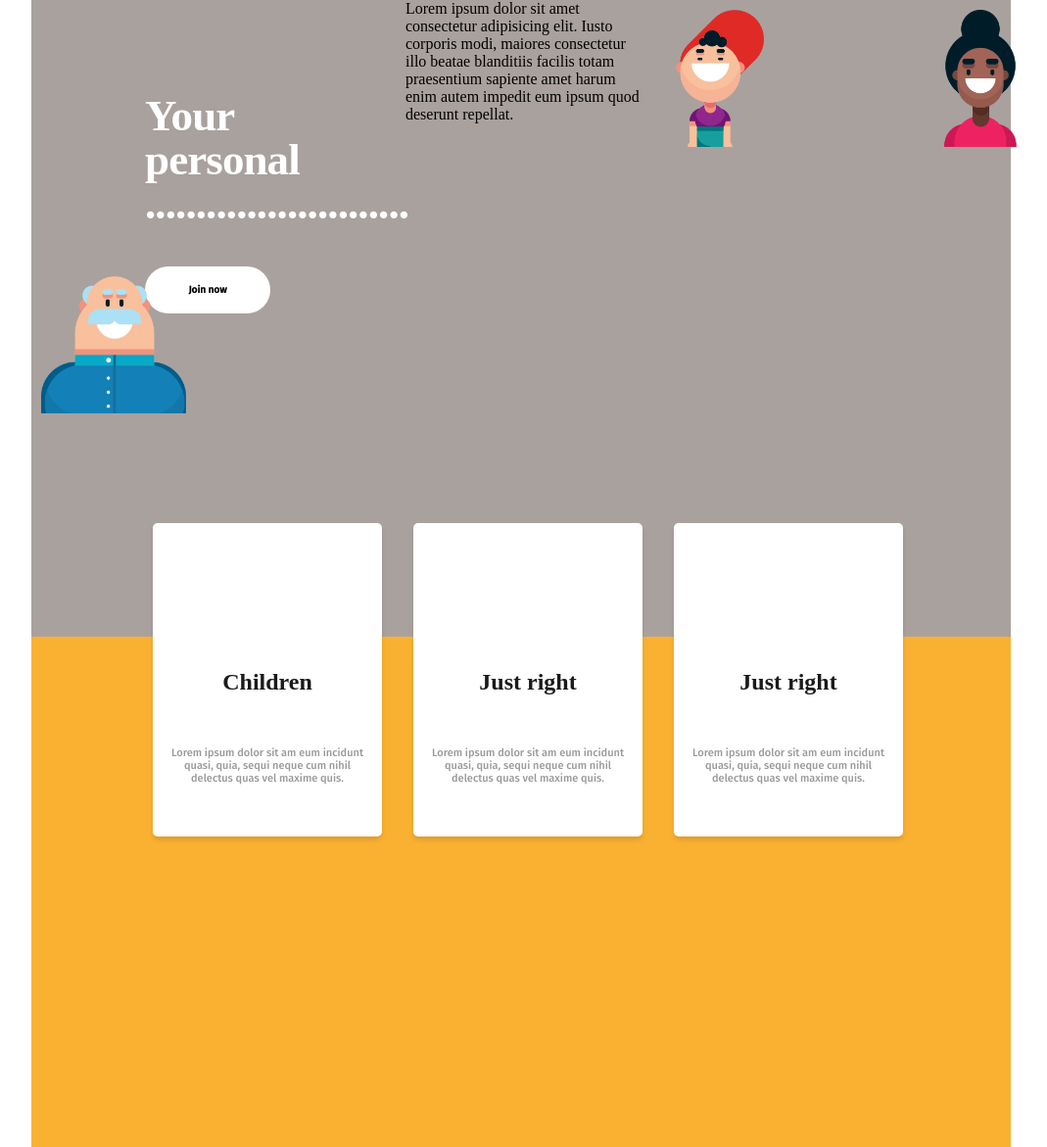
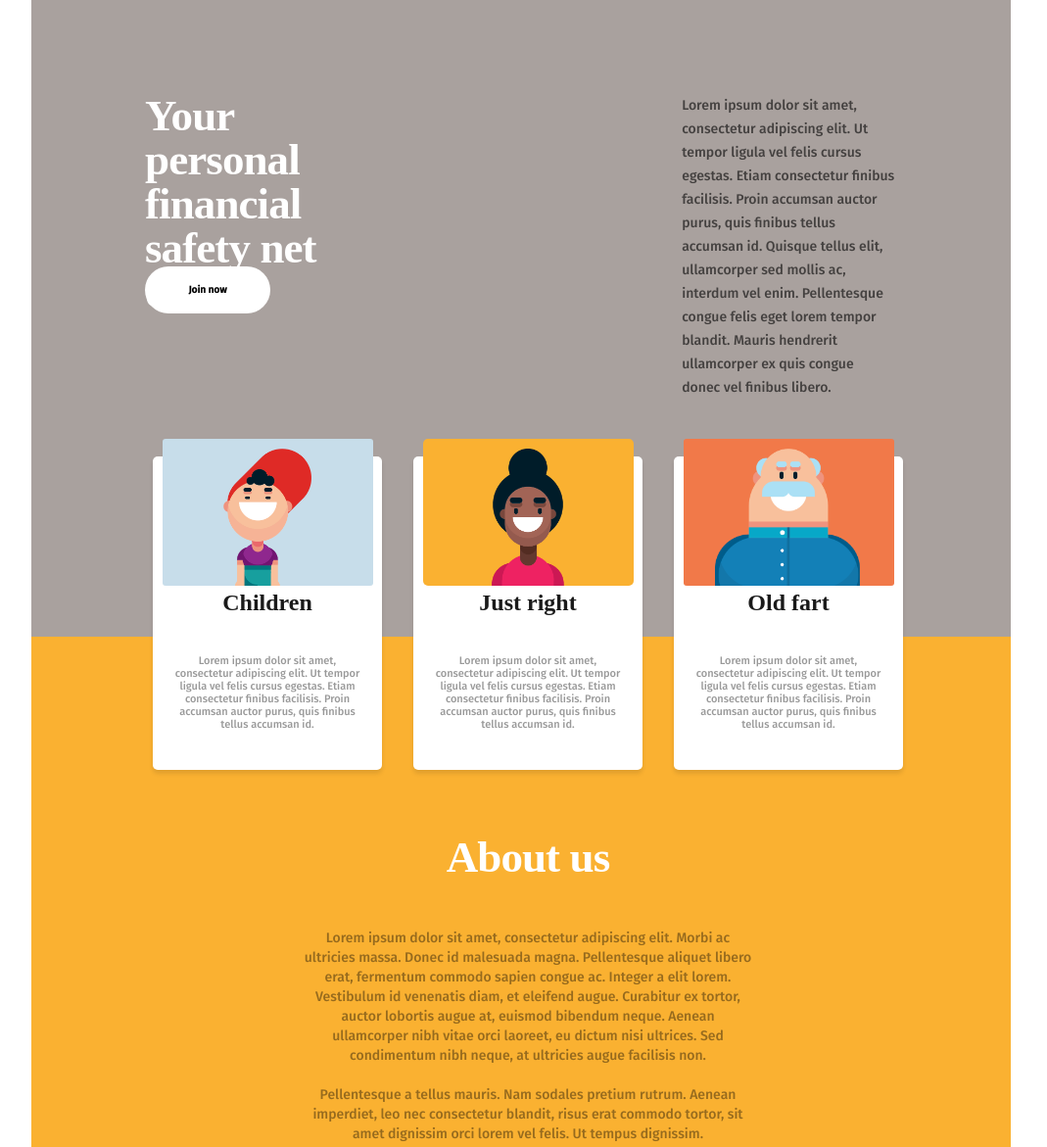
Before and after one commit to Ahmed-a287/Section, a plain HTML site: page index.html in a window 1280 px wide. Shown: the top 1171 px of the page at 98% size, without its empty margins (108-1177 px from the left). Drawn offline with Linux system fonts and the light colour scheme; a web font is replaced by a local one.

Commit message:
Update index.html
Nu jag har lagt flera taggar med class så att text och bild går att styla lättare.

```diff
--- a/index.html
+++ b/index.html
@@ -10,41 +10,57 @@
 <div class="grid-container">
     <!-- article,text och button-->
 
-        <h1> Your personal ..........................</h1>
+        <h1> Your personal financial safety net online.</h1>
 
-        <p>Lorem ipsum dolor sit amet consectetur adipisicing elit. Iusto corporis
-            modi, maiores consectetur illo beatae blanditiis facilis totam praesentium
-            sapiente amet harum enim autem impedit eum ipsum quod deserunt repellat.
+        <p class="first-p">Lorem ipsum dolor sit amet, consectetur adipiscing elit. Ut tempor ligula vel felis cursus egestas.
+            Etiam consectetur finibus facilisis. Proin accumsan auctor purus, quis finibus tellus accumsan id. Quisque tellus elit, ullamcorper sed mollis ac, interdum vel enim. Pellentesque congue felis eget lorem tempor blandit.
+            Mauris hendrerit ullamcorper ex quis congue donec vel finibus libero.
         </p>
         <button> Join now</button>
 
 
 <!--Första kortet-->
-<img class="img-1" src="./child.png" alt="">
-    <div class="card-1">
+<div class="img1-container">
+    <img class="img-1" src="./child.png" alt="">
+</div>
 
+<div class="card-1">
         <h2 class="card1-h">Children</h2>
-        <p class="card1-p">Lorem ipsum dolor sit am eum incidunt quasi, quia,
-            sequi neque cum nihil delectus quas vel maxime quis.</p>
+        <p class="card1-p">Lorem ipsum dolor sit amet, consectetur adipiscing elit. Ut tempor ligula vel felis cursus egestas. Etiam consectetur finibus facilisis. Proin accumsan auctor purus, quis finibus tellus accumsan id. </p>
     </div>
 
 <!--Andra kortet-->
-<img class="img-2" src="./adult.png" alt="" >
+<div class="img2-container">
+    <img class="img-2" src="./adult.png" alt="" >
+</div>
+
     <div class="card-2">
 
         <h2 class="card2-h">Just right</h2>
-        <p class="card2-p">Lorem ipsum dolor sit am eum incidunt quasi, quia,
-            sequi neque cum nihil delectus quas vel maxime quis.</p>
+        <p class="card2-p">Lorem ipsum dolor sit amet, consectetur adipiscing elit. Ut tempor ligula vel felis cursus egestas. Etiam consectetur finibus facilisis. Proin accumsan auctor purus, quis finibus tellus accumsan id.</p>
     </div>
 
     <!--Tredje kortet-->
+<div class="img3-container">
     <img class="img-3" src="./old.png" alt="">
+</div>
     <div class="card-3">
 
-        <h2 class="card3-h">Just right</h2>
-        <p class="card3-p">Lorem ipsum dolor sit am eum incidunt quasi, quia,
-            sequi neque cum nihil delectus quas vel maxime quis.</p>
+        <h2 class="card3-h">Old fart</h2>
+        <p class="card3-p">Lorem ipsum dolor sit amet, consectetur adipiscing elit. Ut tempor ligula vel felis cursus egestas. Etiam consectetur finibus facilisis. Proin accumsan auctor purus, quis finibus tellus accumsan id.</p>
     </div>
+
+<div class="second-title">
+        <h2 class="second-h">About us</h2>
+</div>
+
+<div class="second-text">
+        <p class="second-p">Lorem ipsum dolor sit amet, consectetur adipiscing elit. Morbi ac ultricies massa. Donec id malesuada magna. Pellentesque aliquet libero erat, fermentum commodo sapien congue ac. Integer a elit lorem. Vestibulum id venenatis diam, et eleifend augue. Curabitur ex tortor, auctor lobortis augue at, euismod bibendum neque. Aenean ullamcorper nibh vitae orci laoreet, eu dictum nisi ultrices. Sed condimentum nibh neque, at ultricies augue facilisis non. <br>
+
+            <br>Pellentesque a tellus mauris. Nam sodales pretium rutrum. Aenean imperdiet, leo nec consectetur blandit, risus erat commodo tortor, sit amet dignissim orci lorem vel felis. Ut tempus dignissim.
+        </p>
+</div>
+
 
 </div>
 
```
